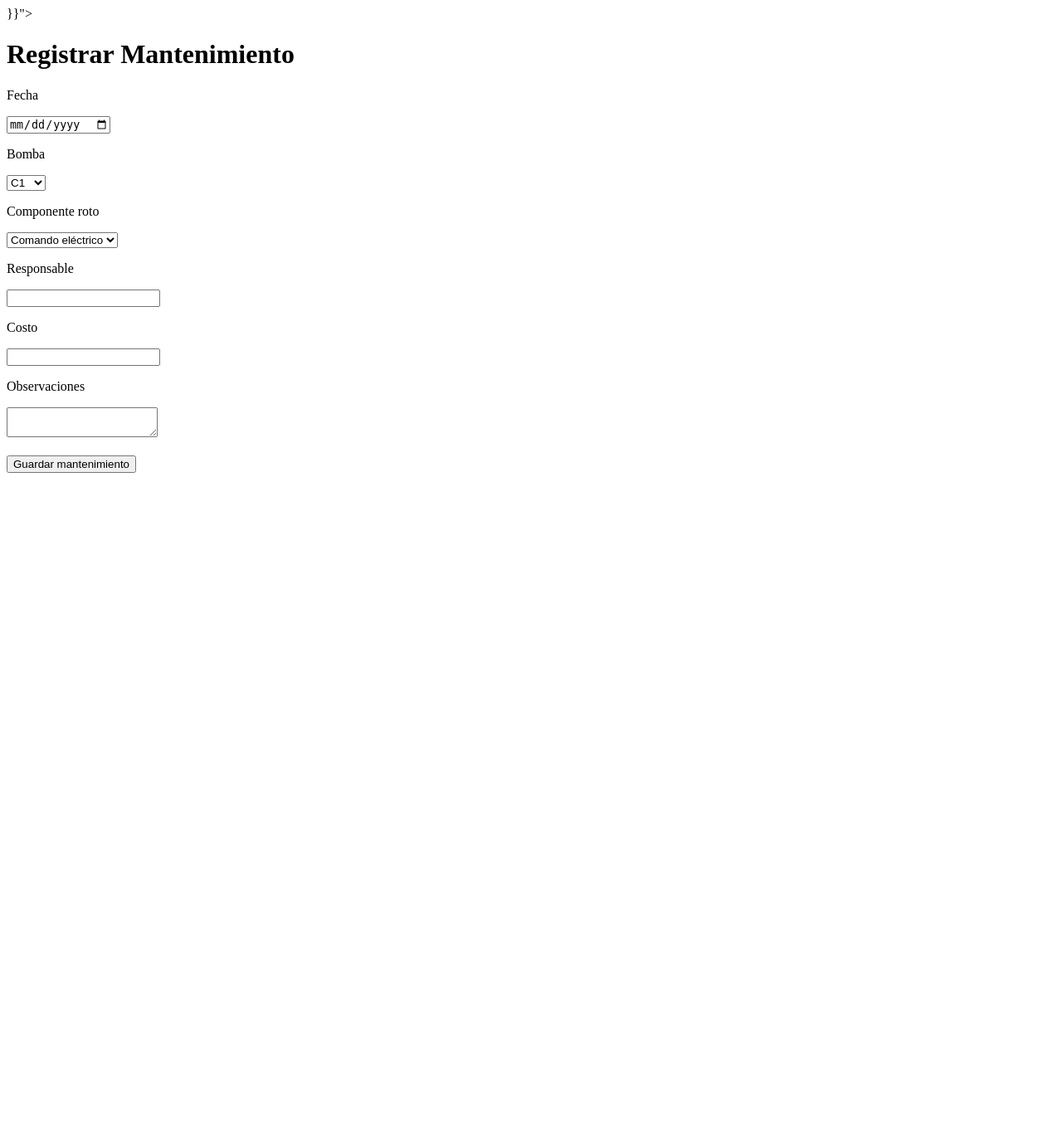
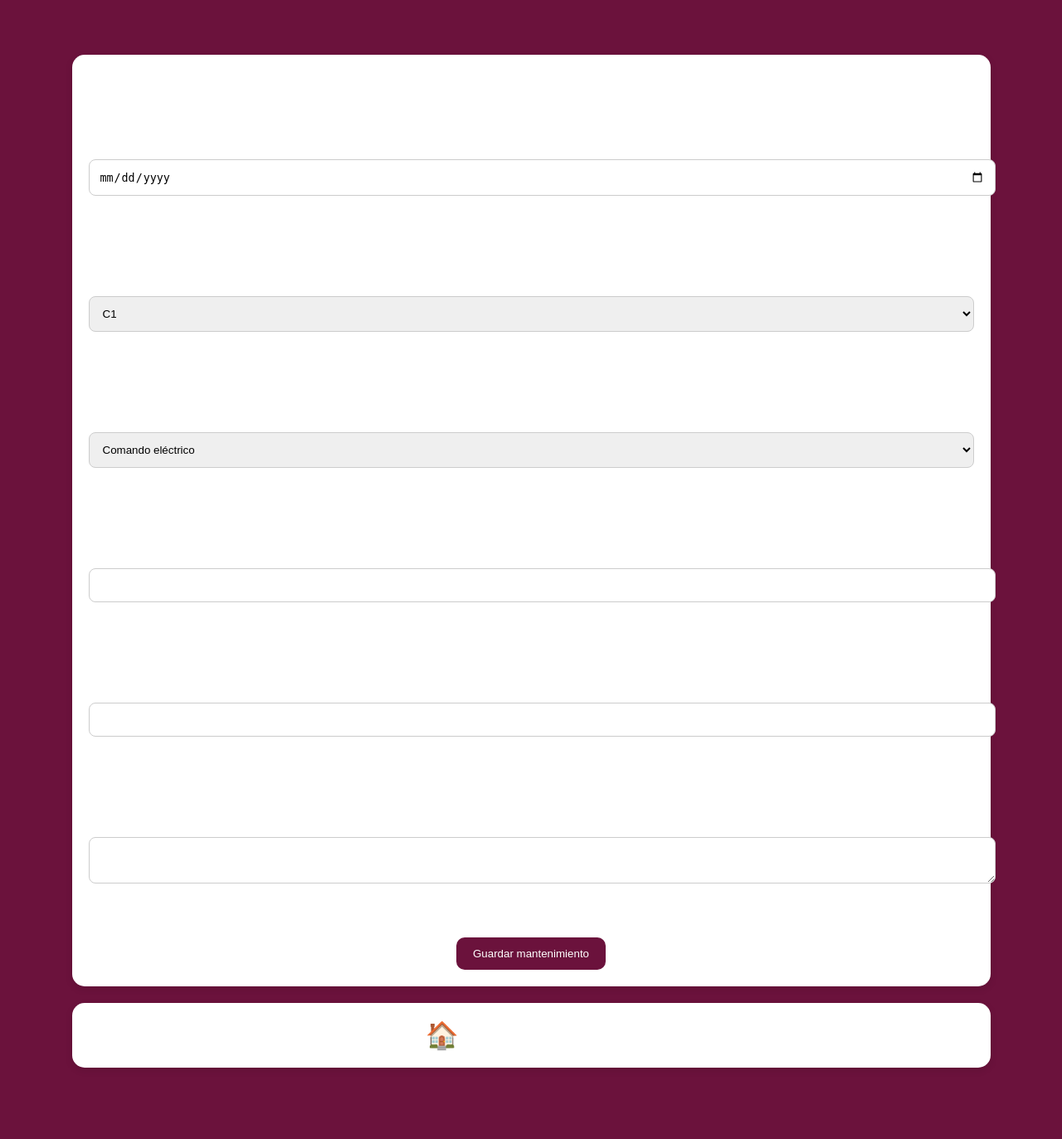
Before and after one commit to encuestasuedc-droid/sgm-bombas-sve, a Flask app: page /nuevo in a window 1280 px wide. Shown: the whole page at 83% size. Before the commit the page ends 570 px from the top, so only its background shows below. Run offline with Flask 3, Linux system fonts and the light colour scheme.

Commit message:
registro.html

```diff
--- a/templates/registro.html
+++ b/templates/registro.html
@@ -2,15 +2,19 @@
 <html>
 <head>
     <title>Registrar mantenimiento</title>
-     }}">
+
+    <link rel="stylesheet"
+          href="{{ url_for('static', filename='css/style.css') }}">
 </head>
+
 <body>
 
 <header>
-    <h1>Registrar Mantenimiento</h1>
-</header>
+    <h1>
 
 <div class="container">
+
+    <div class="card">
 
         <form method="POST">
 
@@ -19,13 +23,16 @@
 
             <p>Bomba</p>
             <select name="bomba">
+
                 {% for i in range(1,24) %}
                 <option>C{{i}}</option>
                 {% endfor %}
+
             </select>
 
             <p>Componente roto</p>
             <select name="componente">
+
                 <option>Comando eléctrico</option>
                 <option>Cable y enchufe</option>
                 <option>Motor</option>
@@ -35,6 +42,7 @@
                 <option>Estopada</option>
                 <option>Pintado</option>
                 <option>Ruedas</option>
+
             </select>
 
             <p>Responsable</p>
@@ -56,5 +64,15 @@
 
     </div>
 
+    <div class="card">
+
+        /
+            🏠 Volver al inicio
+        </a>
+
+    </div>
+
+</div>
+
 </body>
 </html>
```
Lines whose indentation alone changed are shown as unchanged.
